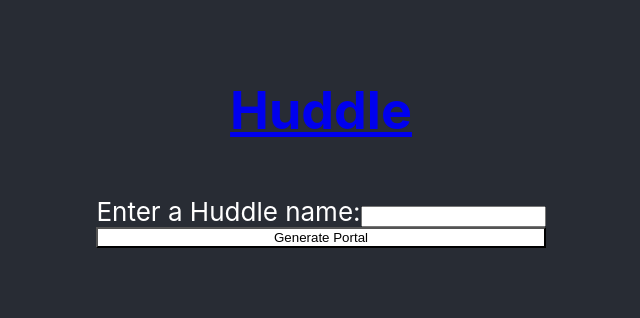
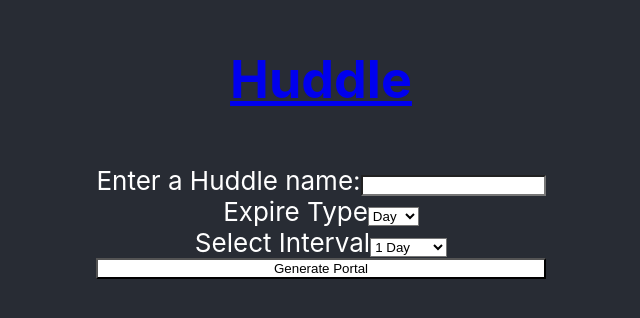
Before and after one commit to jamesjenkinsjr/huddle, a React (Create React App) app: page / in a window 1280 px wide. Shown: the part 244-562 px from the top of the page, without its empty margins (319-959 px from the left). Built offline with nearby package versions, Linux system fonts and the light colour scheme.

Commit message:
style tweaks for portal form, get date/day for expiry working

```diff
--- a/src/PortalForm/PortalForm.css
+++ b/src/PortalForm/PortalForm.css
@@ -8,3 +8,7 @@
 .portal__form > button {
   background-color: white;
 }
+
+.portal__form > label > select, input {
+  background-color: white;
+}
--- a/src/PortalForm/PortalForm.js
+++ b/src/PortalForm/PortalForm.js
@@ -5,12 +5,45 @@ import PortalAPIService from '../services/portal-api-service'
 export default class PortalForm extends React.Component {
   state = {
     error: '',
+    expiry_type: 'day',
   }
 
   handleNewPortal = e => {
+    let expiry_timestamp;
     e.preventDefault()
+    if(this.state.expiry_type === 'day') {
+      switch (e.target.day_options.value) {
+        case "day":
+        expiry_timestamp = new Date()
+        expiry_timestamp.setDate((expiry_timestamp.getDate() + 1))
+        break;
+        case "week":
+        expiry_timestamp = new Date()
+        expiry_timestamp.setDate((expiry_timestamp.getDate() + 7))
+        break;
+        case "2-weeks":
+        expiry_timestamp = new Date()
+        expiry_timestamp.setDate((expiry_timestamp.getDate() + 14))
+        break;
+        case "month":
+        expiry_timestamp = new Date()
+        expiry_timestamp.setMonth((expiry_timestamp.getMonth() + 1))
+        break;
+        case "3-months":
+        expiry_timestamp = new Date()
+        expiry_timestamp.setMonth((expiry_timestamp.getMonth() + 3))
+        break;
+        default:
+          return null;
+      }
+    }
+
+    if(this.state.expiry_type === 'date') {
+      expiry_timestamp = e.target.date.value;
+    }
+
     const name = e.target.name.value
-    PortalAPIService.createNewPortal({ name })
+    PortalAPIService.createNewPortal({ name, expiry_timestamp })
       .then(portal => {
         this.props.handlePortal(portal)
       })
@@ -21,6 +54,14 @@ export default class PortalForm extends React.Component {
         })
       })
   }
+
+  handleExpiryType = e => {
+    e.preventDefault()
+    this.setState({
+      expiry_type: e.currentTarget.value
+    })
+  }
+
   render() {
     return (
       <form className="portal__form" onSubmit={e => this.handleNewPortal(e)}>
@@ -28,6 +69,42 @@ export default class PortalForm extends React.Component {
           Enter a Huddle name:
           <input type="text" name="name" id="name" required />
         </label>
+        <label htmlFor="expiry_type">
+          Expire Type
+          <select
+            name="expiry_type"
+            id="expiry_type"
+            onChange={this.handleExpiryType}
+            value={this.state.expiry_type}
+          >
+            <option value="day">Day</option>
+            <option value="date">Date</option>
+          </select>
+        </label>
+        {this.state.expiry_type === 'day' && (
+          <label
+            htmlFor="day_options"
+          >
+            Select Interval
+            <select name="day_options" id="day_options">
+              <option value="day">1 Day</option>
+              <option value="week">1 Week</option>
+              <option value="2-weeks">2 Weeks</option>
+              <option value="month">1 Month</option>
+              <option value="3-months">3 Months</option>
+            </select>
+          </label>
+        )}
+        {this.state.expiry_type === 'date' && (
+          <label htmlFor="date">
+            Select A Date
+            <input
+              type="datetime-local"
+              id="date"
+              name="date"
+            ></input>
+          </label>
+        )}
         <button type="submit">Generate Portal</button>
       </form>
     )
```
